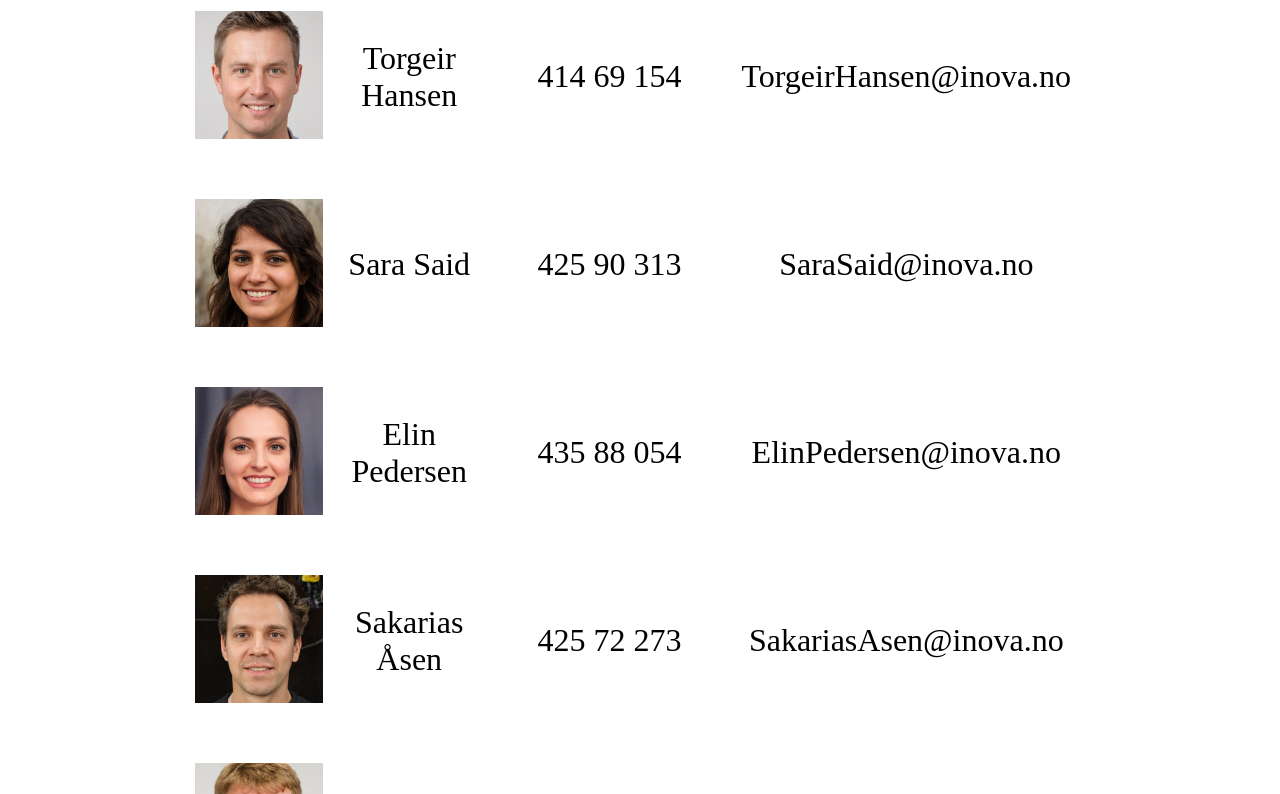
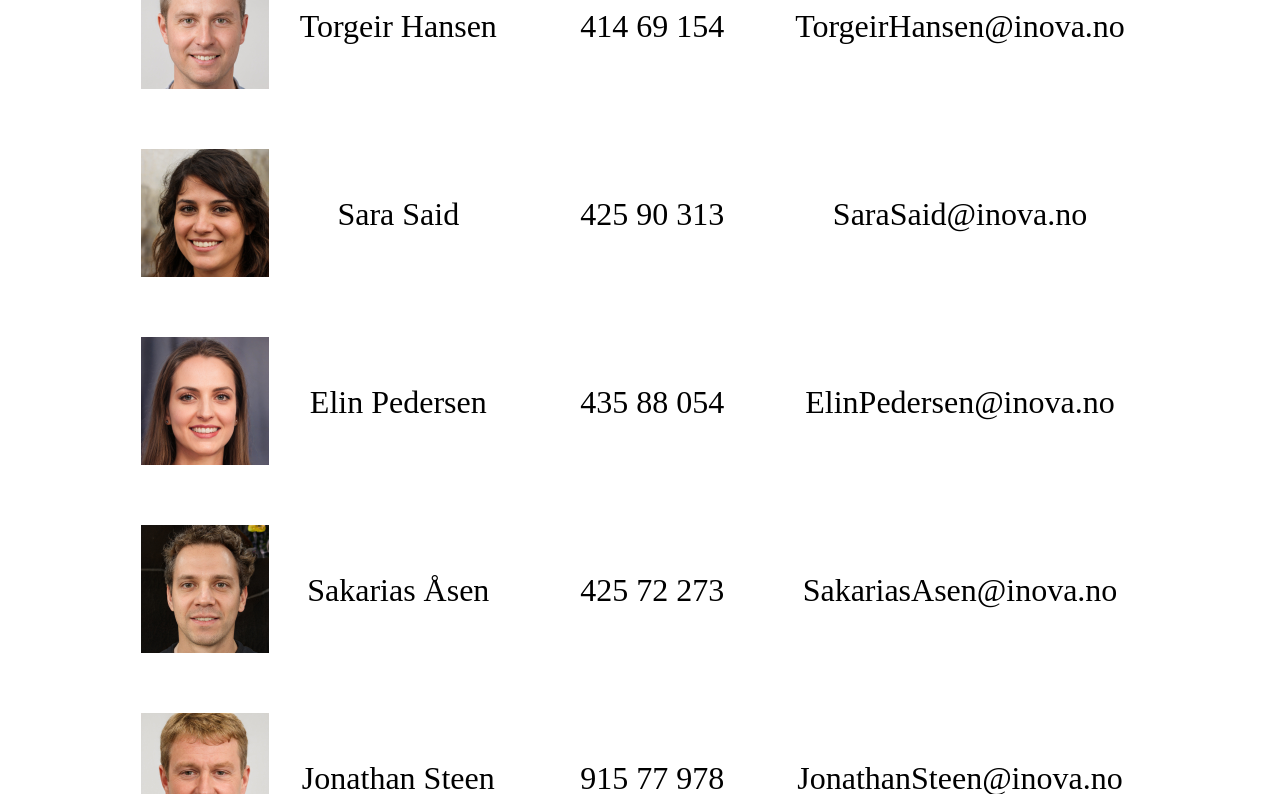
Before and after one commit to krissmed/Make-It-Responsive, a plain HTML site: page Staff.html in a window 1280 px wide. Shown: the part 306-1100 px from the top of the page. Drawn offline with Linux system fonts and the light colour scheme.

Commit message:
Fixed scaling on staff.html

```diff
--- a/Staff.css
+++ b/Staff.css
@@ -33,11 +33,10 @@ nav{
     display: none;
 }
 #table{
-    margin-right: 15%;
-    margin-left: 15%;
-    position: absolute;
-    margin-top: 150px;
-    width: 70%;
+    margin-right: auto;
+    margin-left: auto;
+    display: flex;
+    justify-content: center;
 }
 .staffImage{
     height: 10vw;
--- a/Staff.html
+++ b/Staff.html
@@ -14,7 +14,9 @@
         <a href="Calendar.html" class="navContent">Kalender</a>
         <a href="contact.html" id="contact" class="navContent">Kontakt oss</a>
     </nav>
+    <div style="height: 100px"></div>
     <div id="table"> <!-- Skyver innholdet inn på siden-->
+        <div>
         <h1 class="headline">Våre ansatte</h1>
         <!--Tabell som inneholder informasjon om alle ansatte. Alle bilder er hentet fra thispersondoesnotexist.com-->
         <table>
@@ -89,6 +91,7 @@
                 </tr>
             </tbody>
         </table>
+        </div>
     </div>
 <script>
 </script>
```
